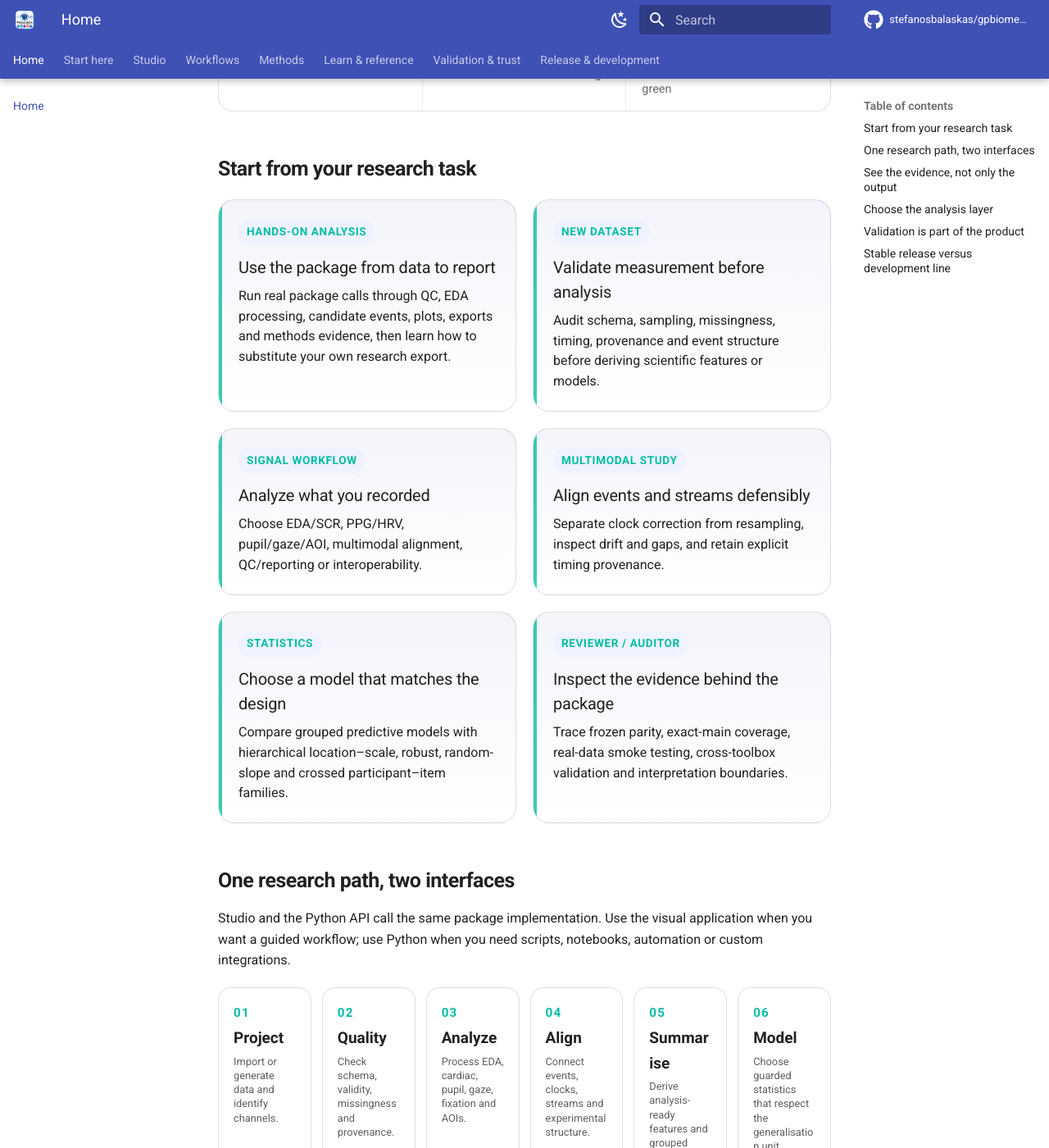
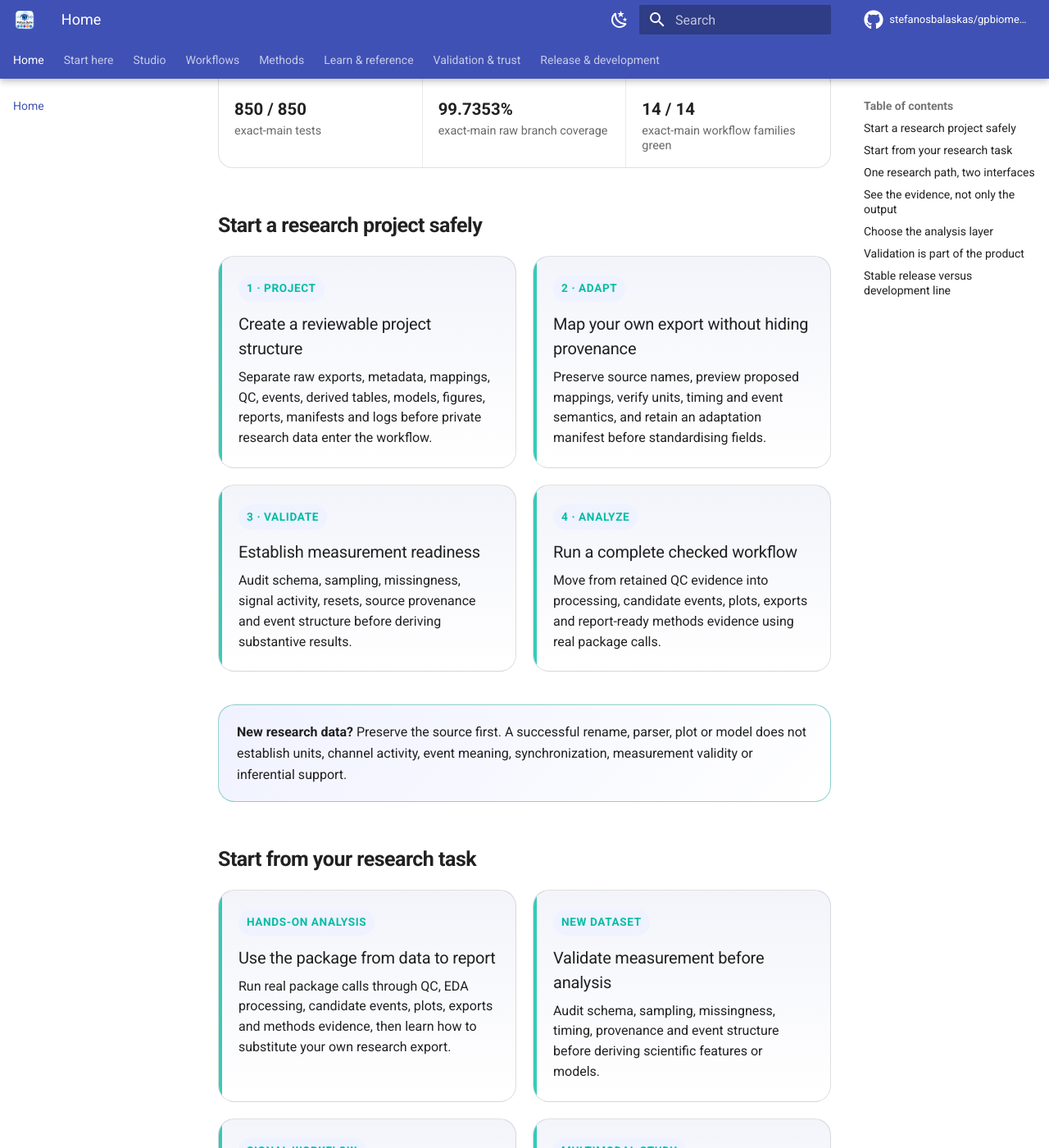
Before and after one commit to stefanosbalaskas/gpbiometricspy, an MkDocs documentation site: the page built from docs/index.md, in a window 1280 px wide and 1400 px high, scrolled down 1163 px. Shown: the whole window at 82% size. Built offline with MkDocs 1.6.1 and Material for MkDocs 9.7.7, drawn with Linux system fonts in a browser that asks for light colours; plug-ins that fetch from the network failed and are left out; comment, search, counter and statistics services are not loaded; some of the changed text lies outside the part shown.

Commit message:
docs: surface research onboarding path (#156)

```diff
--- a/docs/index.md
+++ b/docs/index.md
@@ -10,6 +10,7 @@ Start from the research task you need to complete—not from a list of functions
 
 <div class="gp-actions">
 <a class="md-button md-button--primary" href="guides/hands-on-eda-research/">Run a complete analysis</a>
+<a class="md-button" href="guides/research-project-scaffold/">Set up a research project</a>
 <a class="md-button" href="start-here/">Start here</a>
 <a class="md-button" href="studio/">Open the Studio guide</a>
 <a class="md-button" href="workflows/">Choose a workflow</a>
@@ -24,6 +25,40 @@ Start from the research task you need to complete—not from a list of functions
 <div><span class="gp-status-value">850 / 850</span><span class="gp-status-label">exact-main tests</span></div>
 <div><span class="gp-status-value">99.7353%</span><span class="gp-status-label">exact-main raw branch coverage</span></div>
 <div><span class="gp-status-value">14 / 14</span><span class="gp-status-label">exact-main workflow families green</span></div>
+</div>
+
+## Start a research project safely
+
+<div class="gp-route-grid" data-research-onboarding-path>
+
+<a class="gp-route-card" data-onboarding-step="project" href="guides/research-project-scaffold/">
+<span class="gp-route-label">1 · Project</span>
+<h3>Create a reviewable project structure</h3>
+<p>Separate raw exports, metadata, mappings, QC, events, derived tables, models, figures, reports, manifests and logs before private research data enter the workflow.</p>
+</a>
+
+<a class="gp-route-card" data-onboarding-step="adapt" href="guides/bring-your-own-export/">
+<span class="gp-route-label">2 · Adapt</span>
+<h3>Map your own export without hiding provenance</h3>
+<p>Preserve source names, preview proposed mappings, verify units, timing and event semantics, and retain an adaptation manifest before standardising fields.</p>
+</a>
+
+<a class="gp-route-card" data-onboarding-step="validate" href="guides/validate-dataset/">
+<span class="gp-route-label">3 · Validate</span>
+<h3>Establish measurement readiness</h3>
+<p>Audit schema, sampling, missingness, signal activity, resets, source provenance and event structure before deriving substantive results.</p>
+</a>
+
+<a class="gp-route-card" data-onboarding-step="analyze" href="guides/hands-on-eda-research/">
+<span class="gp-route-label">4 · Analyze</span>
+<h3>Run a complete checked workflow</h3>
+<p>Move from retained QC evidence into processing, candidate events, plots, exports and report-ready methods evidence using real package calls.</p>
+</a>
+
+</div>
+
+<div class="gp-decision">
+<strong>New research data?</strong> Preserve the source first. A successful rename, parser, plot or model does not establish units, channel activity, event meaning, synchronization, measurement validity or inferential support.
 </div>
 
 ## Start from your research task
@@ -172,6 +207,9 @@ The current scientific development baseline is PR **#136**, exact-main SHA **`e7
 Stable **gpbiometricspy 0.1.6** remains an immutable release line from **11 September 2026**, with **641 core tests**, **10,456/10,456 statements**, and **5,629/5,648 raw branches = 99.6636%** at release qualification. Development metrics above describe post-release work and do not retroactively change the 0.1.6 artifacts.
 
 <div class="gp-mini-grid">
+<a href="guides/research-project-scaffold/">Research project scaffold</a>
+<a href="guides/bring-your-own-export/">Bring your own export</a>
+<a href="guides/signal-column-glossary/">Signal and column glossary</a>
 <a href="guides/hands-on-eda-research/">Hands-on guide</a>
 <a href="workflows/end-to-end-eda-research/">End-to-end workflow</a>
 <a href="examples/end-to-end-eda/">Runnable example</a>
```
Also changed, not shown: docs/e2e/test_research_onboarding_path.py (added, +88 -0 lines), docs/start-here.md (+27 -6 lines).
